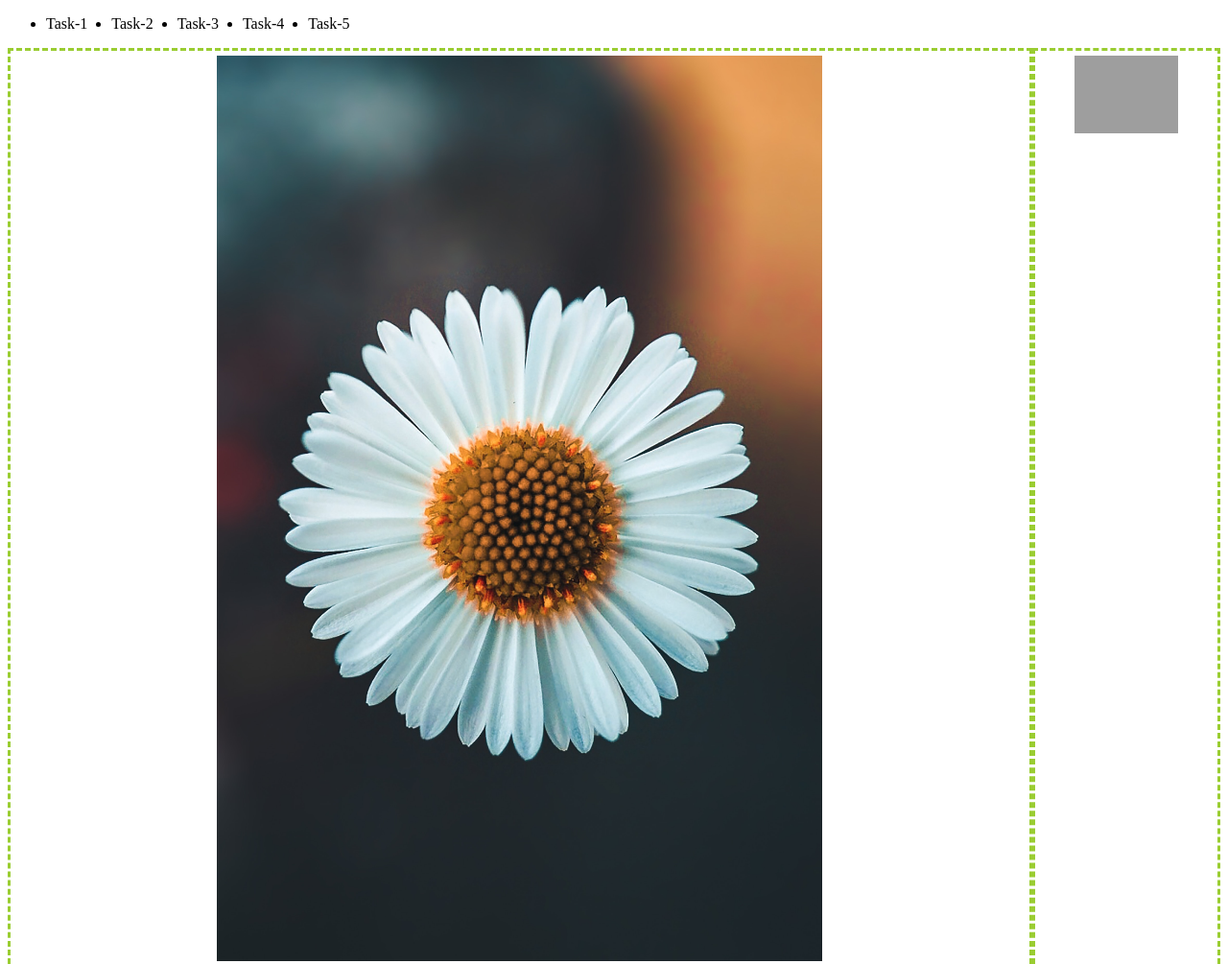
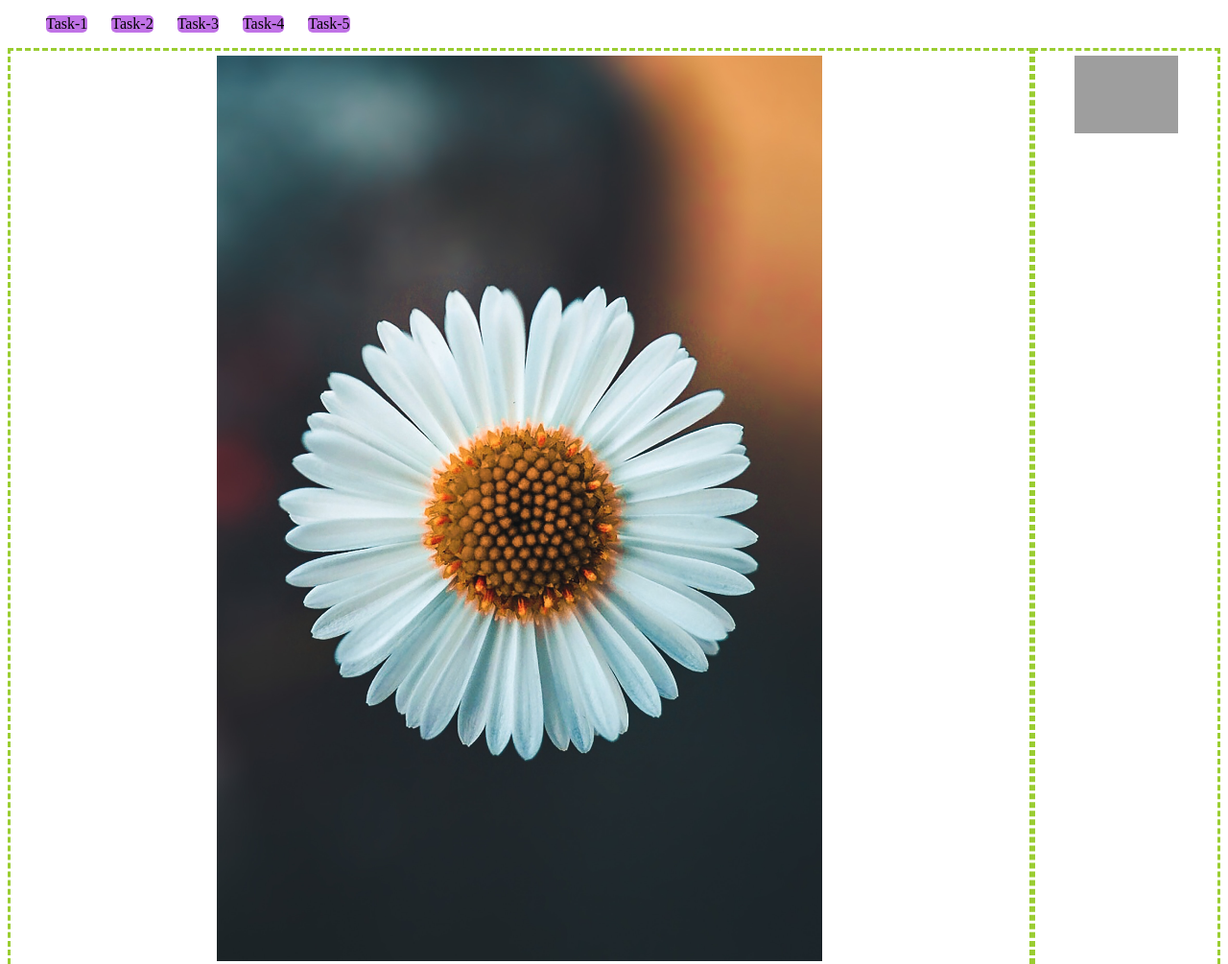
Before and after one commit to majid111/module-7-practise, a plain HTML site: page index.html in a window 1280 px wide. Shown: the top 1005 px of the page at 96% size. Drawn offline with Linux system fonts and the light colour scheme; grey boxes are pictures that could not be loaded.

Commit message:
nav style updated

```diff
--- a/Styles/navStyles.css
+++ b/Styles/navStyles.css
@@ -4,7 +4,9 @@ ul{
 
 }
 li{
-    text-decoration: none;
+    list-style: none;
+    background-color: rgb(193, 115, 231);
+    border-radius: 5px;
 }
 li a{
     text-decoration: none;
```
